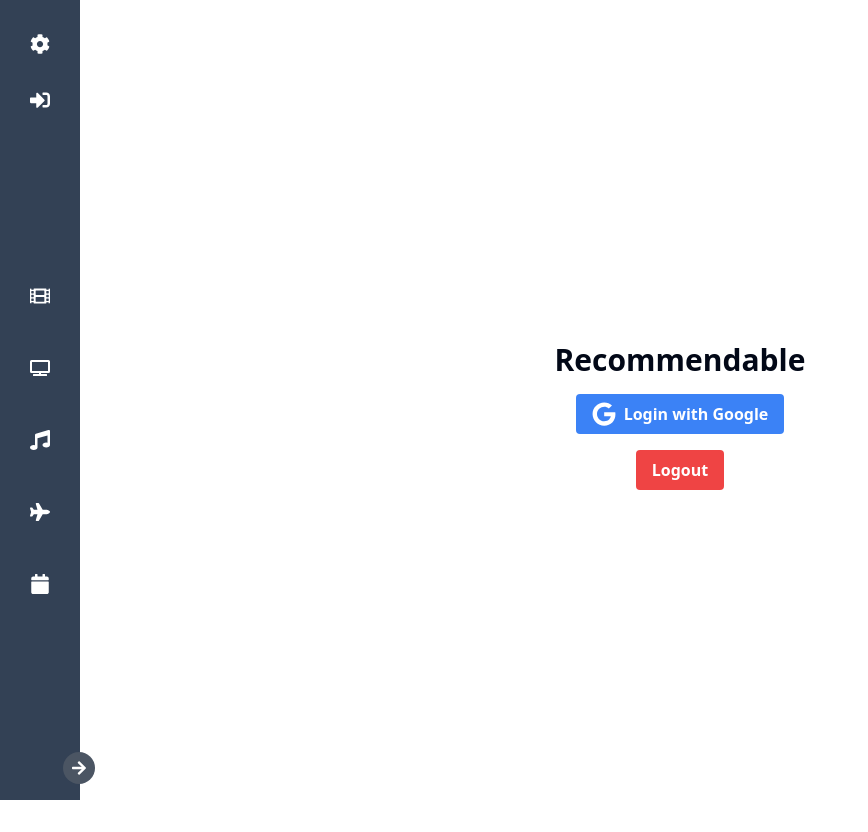
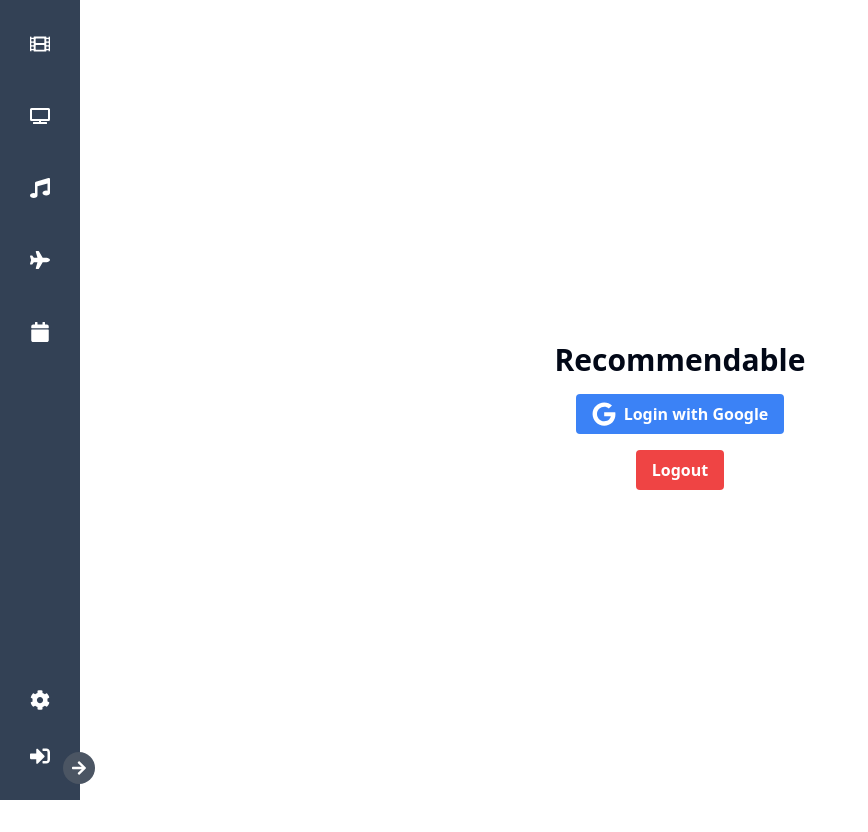
Before and after one commit to franciskershaw/recommendable, a React (Vite) app: page / in a window 1280 px wide. Shown: the whole page, without its empty margins (0-868 px from the left). Built offline with nearby package versions, Linux system fonts and the light colour scheme.

Commit message:
Tweaks to sidebar

```diff
--- a/src/components/ui/Sidebar/Sidebar.tsx
+++ b/src/components/ui/Sidebar/Sidebar.tsx
@@ -23,24 +23,9 @@ const Sidebar = ({
     <div
       className={`${
         isExpanded ? "w-44" : "w-20"
-      } h-full bg-slate-700 fixed left-0 top-0 flex flex-col py-8 transition-all duration-500 z-50`}
+      } h-full bg-slate-700 fixed left-0 top-0 flex flex-col justify-between py-8 transition-all duration-500 z-50`}
     >
-      <div className="flex flex-col items-center space-y-8">
-        <SidebarIcon
-          icon={<FaCog />}
-          label="Settings"
-          isExpanded={isExpanded}
-          to="/settings"
-        />
-
-        <SidebarIcon
-          icon={<FaSignInAlt />}
-          label="Log In"
-          isExpanded={isExpanded}
-        />
-      </div>
-
-      <div className="flex flex-col items-center space-y-12 flex-grow justify-center">
+      <div className="flex flex-col items-center space-y-12 justify-center">
         <SidebarIcon
           icon={<FaFilm />}
           label="Films"
@@ -73,6 +58,21 @@ const Sidebar = ({
         />
       </div>
 
+      <div className="flex flex-col items-center space-y-8">
+        <SidebarIcon
+          icon={<FaCog />}
+          label="Settings"
+          isExpanded={isExpanded}
+          to="/settings"
+        />
+
+        <SidebarIcon
+          icon={<FaSignInAlt />}
+          label="Log In"
+          isExpanded={isExpanded}
+        />
+      </div>
+
       <button
         className={`absolute bottom-4 right-[-15px] transform bg-gray-600 p-2 rounded-full focus:outline-none transition-transform duration-500`}
         onClick={toggleSidebar}
```
